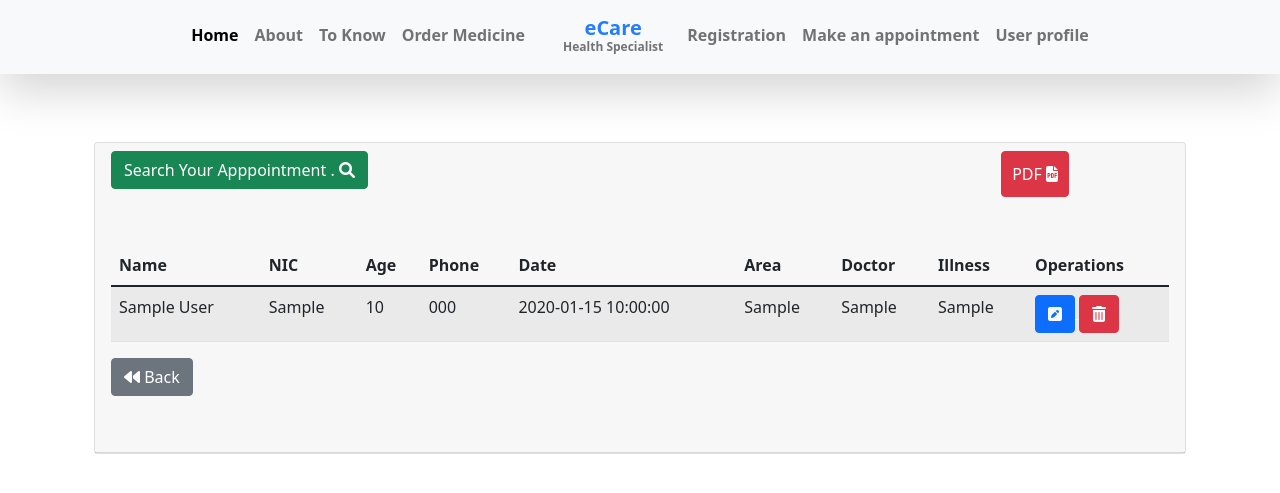
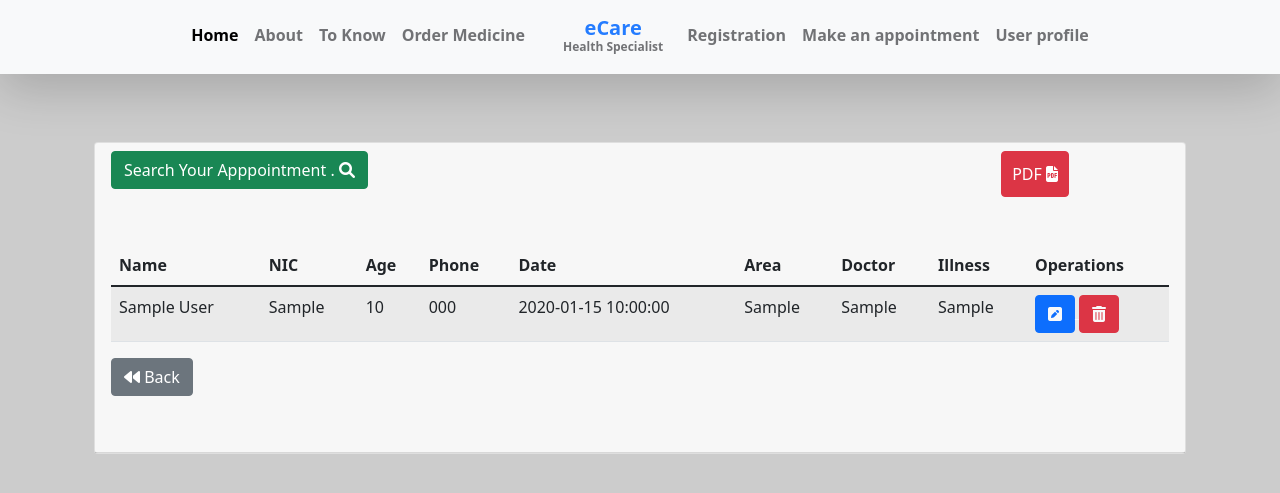
Before and after one commit to Messi0914/Hospital-Management, a PHP site: page /tcpdf/showApp.php in a window 1280 px wide. Shown: the top 493 px of the page. Run offline with PHP 8.4, Linux system fonts and the light colour scheme; tables that the repository leaves empty or names only in its code hold one stand-in row (values such as "Sample post").

```diff
--- a/appointment/showApp.php
+++ b/appointment/showApp.php
@@ -19,7 +19,7 @@ include 'include/header.php';
     <title></title>
   </head>
 
-  <body style="background: #red;">
+  <body style="background: #CCCCCC;">
    <div class="row">
 <div class="col">
   <div class="container">
```
